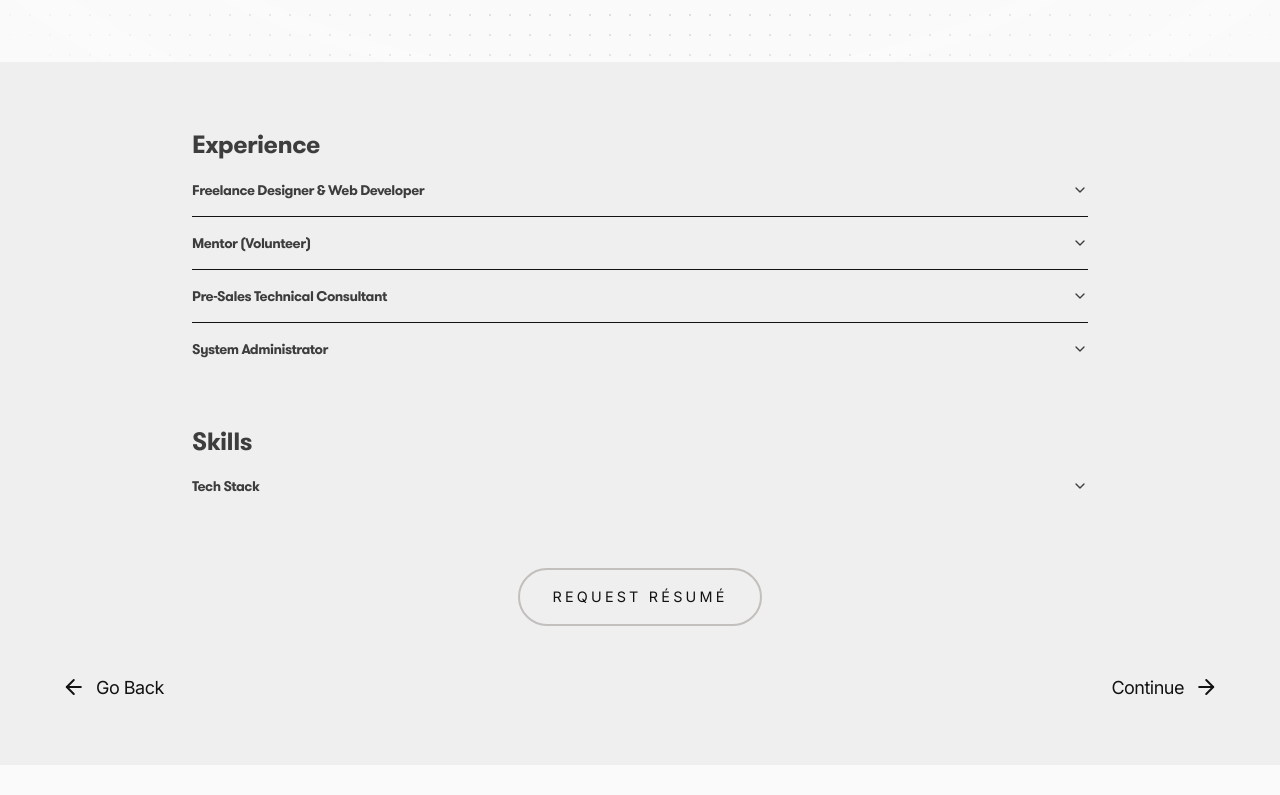
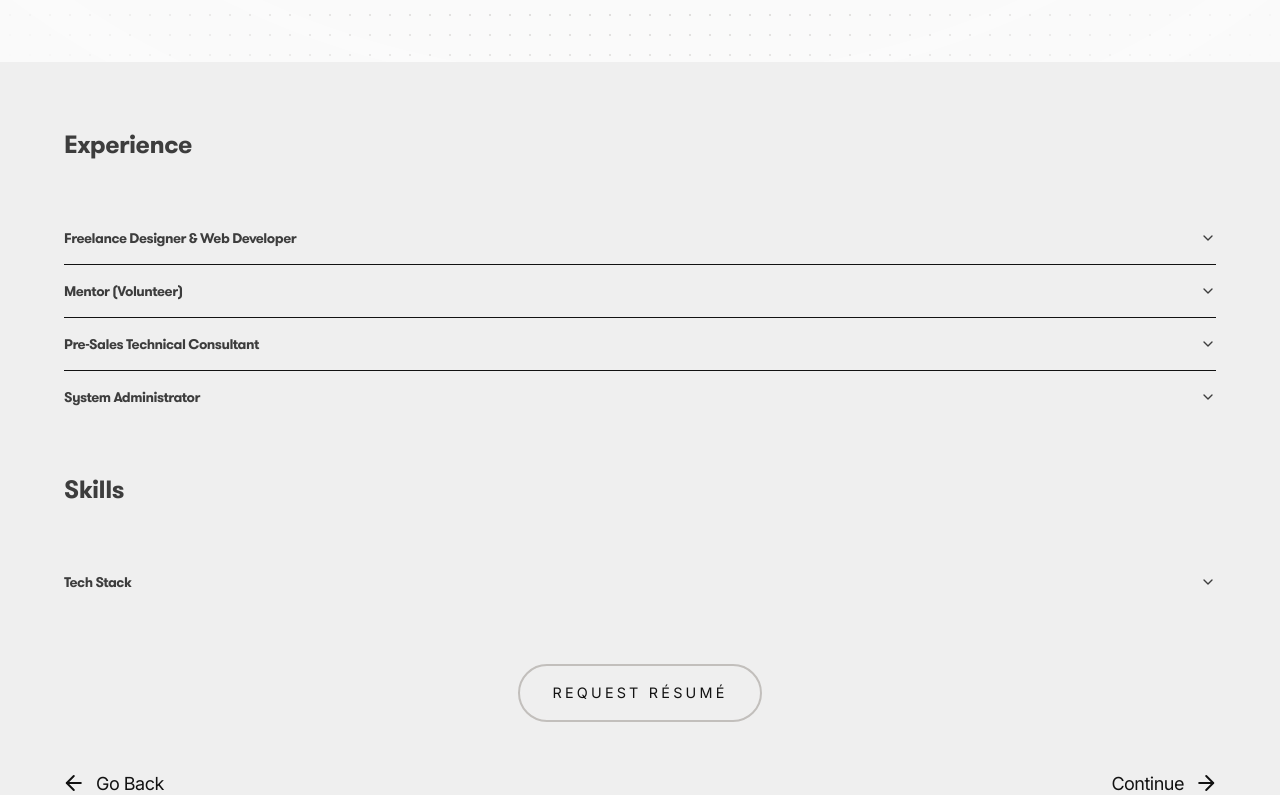
Before and after one commit to DJ-MrJay/profolio, a Next.js app: page /about in a window 1280 px wide. Shown: the part 885-1680 px from the top of the page. Built offline with nearby package versions, Linux system fonts and the light colour scheme.

Commit message:
Update container widths

```diff
--- a/src/app/about/page.tsx
+++ b/src/app/about/page.tsx
@@ -129,8 +129,8 @@ export default function AboutPage() {
           className="py-[10%] md:py-[5%] mx-auto"
           style={{ backgroundColor: "var(--shade-100)" }}
         >
-          <div className="space-y-12">
-            <ContainerNarrow>
+          <Container>
+            <div className="space-y-12">
               <h4>Experience</h4>
               <Accordion type="single" collapsible className="w-full">
                 <AccordionItem value="experience-1">
@@ -335,9 +335,7 @@ export default function AboutPage() {
                   </AccordionContent>
                 </AccordionItem>
               </Accordion>
-            </ContainerNarrow>
 
-            <ContainerNarrow>
               <h4>Skills</h4>
               <Accordion type="single" collapsible className="w-full">
                 <AccordionItem value="experience">
@@ -347,9 +345,7 @@ export default function AboutPage() {
                   </AccordionContent>
                 </AccordionItem>
               </Accordion>
-            </ContainerNarrow>
 
-            <Container>
               <div className="flex flex-col items-center gap-12 w-full">
                 <Link
                   href="https://docs.google.com/document/d/15XFe3O-jGuixgCD0M3unRk_taDqisG_onwW5VivDn7w/edit?usp=sharing"
@@ -396,8 +392,8 @@ export default function AboutPage() {
                   </Link>
                 </div>
               </div>
-            </Container>
-          </div>
+            </div>
+          </Container>
         </section>
       </motion.main>
       <Footer />
--- a/src/components/Container.tsx
+++ b/src/components/Container.tsx
@@ -7,7 +7,7 @@ interface ContainerProps extends React.HTMLAttributes<HTMLDivElement> {
 export function Container({ children, className, ...props }: ContainerProps) {
   return (
     <div
-      className={cn("w-full max-w-[90%] mx-auto ", className)}
+      className={cn("max-w-[1290px] mx-auto px-[5vw]", className)}
       {...props}
     >
       {children}
--- a/src/components/ContainerNarrow.tsx
+++ b/src/components/ContainerNarrow.tsx
@@ -7,7 +7,7 @@ interface ContainerProps extends React.HTMLAttributes<HTMLDivElement> {
 export function ContainerNarrow({ children, className, ...props }: ContainerProps) {
   return (
     <div
-      className={cn("w-full max-w-[90%] sm:max-w-[70%] mx-auto", className)}
+      className={cn("max-w-[1032px] mx-auto px-[5vw]", className)}
       {...props}
     >
       {children}
```
